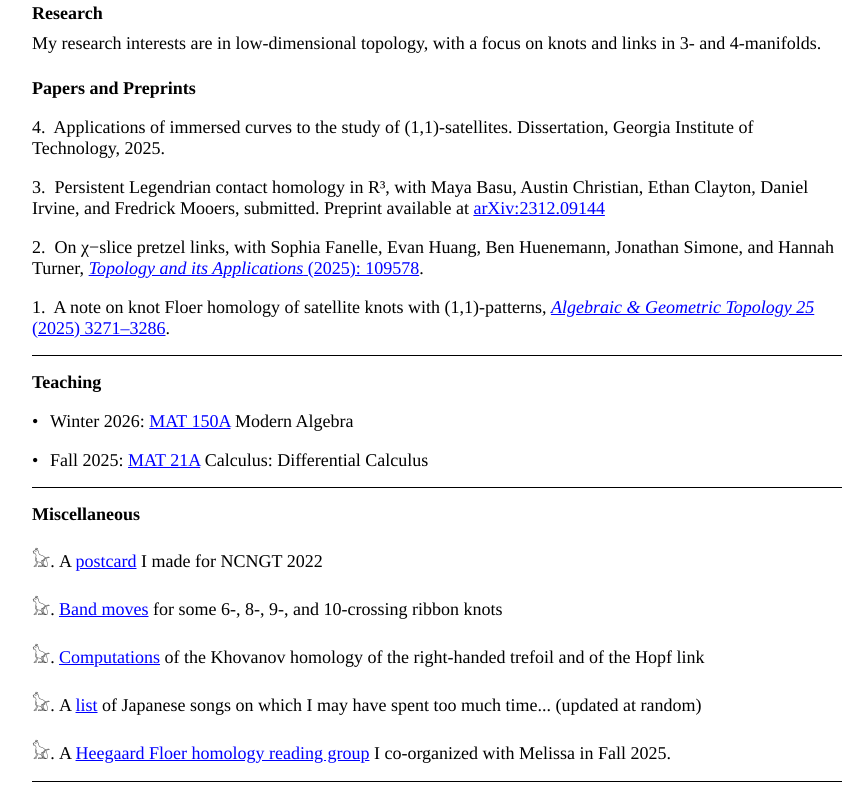
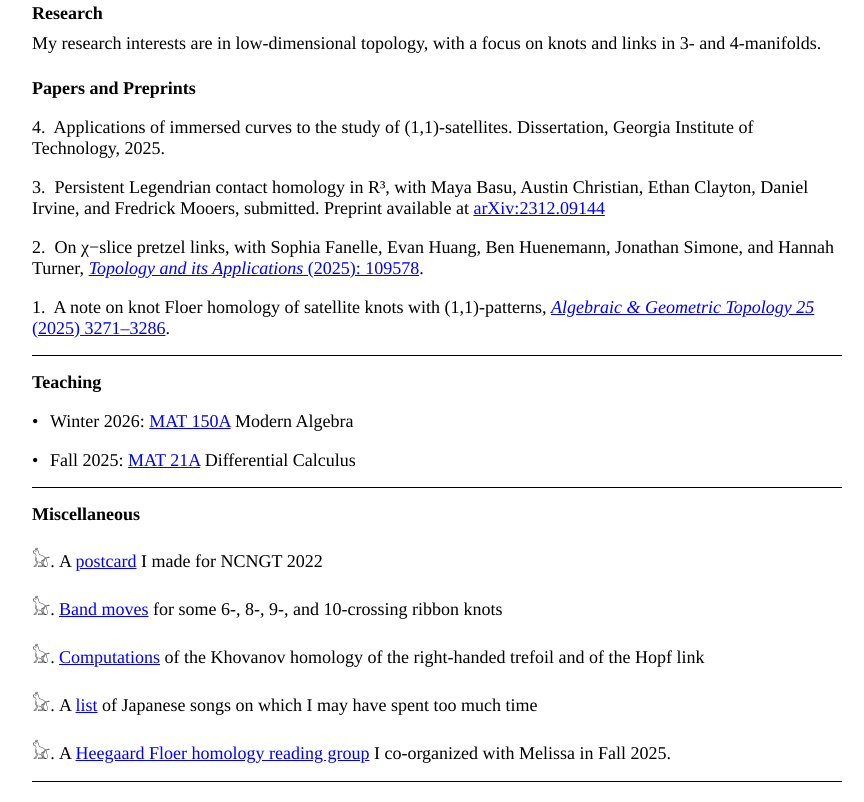
Before and after one commit to wshen-math/wshen-math.github.io, a plain HTML site: page index.html in a window 1280 px wide. Shown: the part 412-1214 px from the top of the page, without its empty margins (203-1067 px from the left). Drawn offline with Linux system fonts and the light colour scheme.

Commit message:
Update index.html

```diff
--- a/index.html
+++ b/index.html
@@ -146,7 +146,7 @@
       <p class="section-title">Teaching</p>
 
       <p class="line"><span class="num">•</span>Winter 2026: <a href='https://www.math.ucdavis.edu/courses/syllabus_detail?cm_id=84'>MAT 150A</a> Modern Algebra </p>
-      <p class="line"><span class="num">•</span>Fall 2025: <a href='https://www.math.ucdavis.edu/courses/syllabus_detail?cm_id=6'>MAT 21A</a> Calculus: Differential Calculus </p>
+      <p class="line"><span class="num">•</span>Fall 2025: <a href='https://www.math.ucdavis.edu/courses/syllabus_detail?cm_id=6'>MAT 21A</a> Differential Calculus </p>
 
     </section>
 
@@ -159,7 +159,7 @@
       <p class="line"><span class="num">𓃠. </span> &nbsp;A <a href='postcard_NCNGT2022.001.jpeg'>postcard</a> I made for NCNGT 2022 </p>
       <p class="line"><span class="num">𓃠. </span> &nbsp;<a href='band-moves-for-some-6-8-9-and-10-crossing-slice-knots.pdf'>Band moves</a> for some 6-, 8-, 9-, and 10-crossing ribbon knots </p>
       <p class="line"><span class="num">𓃠. </span> &nbsp;<a href='KhRTH-and-KhHopf-link.pdf'>Computations</a> of the Khovanov homology of the right-handed trefoil and of the Hopf link </p>
-      <p class="line"><span class="num">𓃠. </span> &nbsp;A <a href='https://open.spotify.com/playlist/1Nmp6cX9rdlyzalhUF6jjJ?si=AS0_CfUJShSNsjuKFGJA8A'>list</a> of Japanese songs on which I may have spent too much time... (updated at random) </p>
+      <p class="line"><span class="num">𓃠. </span> &nbsp;A <a href='https://open.spotify.com/playlist/1Nmp6cX9rdlyzalhUF6jjJ?si=AS0_CfUJShSNsjuKFGJA8A'>list</a> of Japanese songs on which I may have spent too much time </p>
       <p class="line"><span class="num">𓃠. </span> &nbsp;A <a href='https://www.melissa-zhang.com/Teaching/2025-FA/HeegaardFloer.html'>Heegaard Floer homology reading group</a> I co-organized with Melissa in Fall 2025. </p>
     </section>
 
```
